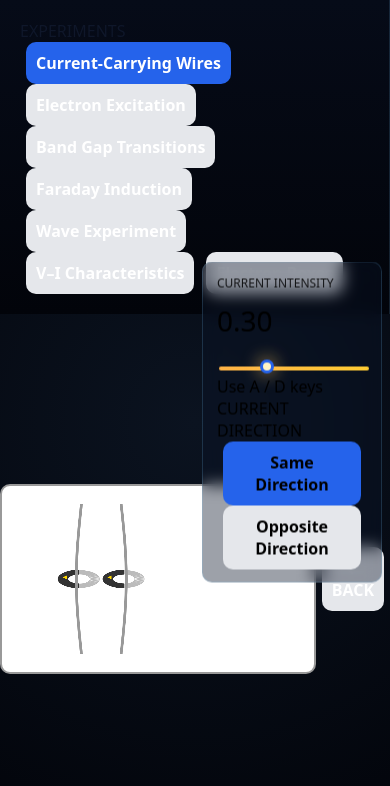
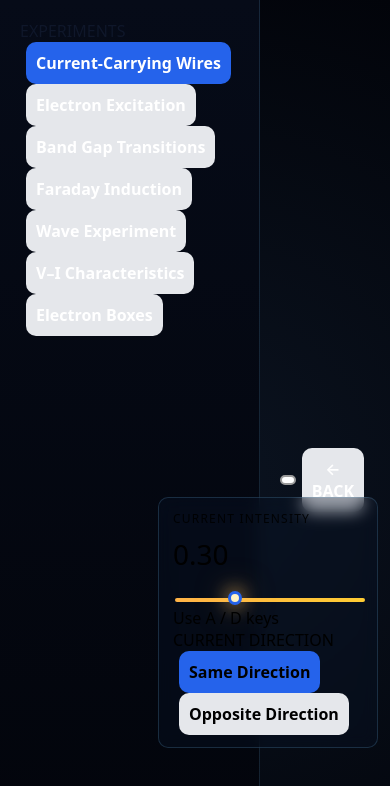
Before and after one commit to Assam157/RadiationLab, a React (Create React App) app: page /em in a window 390 px wide. Shown: the top 786 px of the page. Built offline with nearby package versions, Linux system fonts and the light colour scheme.

Commit message:
Update EMLab.css

```diff
--- a/src/components/EMLab.css
+++ b/src/components/EMLab.css
@@ -1,5 +1,5 @@
 /* ======================================================
-   GLOBAL RESET
+   GLOBAL RESET (SCROLL ENABLED)
    ====================================================== */
 *,
 *::before,
@@ -7,89 +7,136 @@
   box-sizing: border-box;
 }
 
-html, body {
+html {
+  width: 100%;
+  min-height: 100%;
+  overflow-x: hidden;   /* ❌ no horizontal scroll */
+  overflow-y: auto;     /* ✅ vertical scroll allowed */
+}
+
+body {
   margin: 0;
   padding: 0;
   width: 100%;
-  height: 100%;
-  overflow: hidden;
+  min-height: 100vh;
+  overflow-x: hidden;
+  overflow-y: auto;
   font-family: "Segoe UI", system-ui, -apple-system, sans-serif;
   background: #02040a;
   color: #e6f2ff;
 }
 
 /* ======================================================
-   ROOT LAYOUT
-   ====================================================== */
-.lab-root,
-.cinema-root {
-  position: relative;
-  width: 100vw;
-  height: 100svh;
-  display: grid;
-  grid-template-columns: 260px 1fr;
-  overflow: hidden;
-  background: radial-gradient(circle at center, #0b1320, #02040a);
-}
-
-/* ======================================================
-   LEFT PANEL
-   ====================================================== */
-.lab-panel {
-  height: 100%;
-  overflow-y: auto;
-  padding: 20px;
-  background: linear-gradient(#060b18, #02040a);
-  border-right: 1px solid rgba(120, 200, 255, 0.15);
-}
-
-/* ======================================================
-   SCROLLABLE CANVAS AREA
-   ====================================================== */
-.lab-canvas-wrap {
-  position: relative;
-  width: 100%;
-  height: 100%;
-  overflow-y: auto;          /* 🔥 SCROLL ENABLED */
-  overflow-x: hidden;
-  display: flex;
-  align-items: center;
-  justify-content: center;
-}
-
-/* Prevent body scrolling */
-.lab-canvas-wrap::-webkit-scrollbar {
-  width: 6px;
-}
-.lab-canvas-wrap::-webkit-scrollbar-thumb {
-  background: rgba(120,200,255,0.25);
-  border-radius: 10px;
-}
-
-/* ======================================================
-   CANVAS
+   CANVAS (STABLE, NO JUMP)
    ====================================================== */
 canvas {
   display: block;
   width: 100%;
-  height: auto;
+  height: auto;            /* ✅ allows page scroll */
   max-width: 100%;
   background: transparent;
-  touch-action: none;
 }
 
 /* ======================================================
-   RIGHT-DOCKED ENERGY SLIDER
+   CINEMATIC ROOT
+   ====================================================== */
+.cinema-root {
+  position: relative;
+  width: 100%;
+  min-height: 100vh;       /* ✅ scroll-friendly */
+  background: radial-gradient(circle at center, #0b1320, #02040a);
+  overflow: hidden;
+}
+
+.cinema-root canvas {
+  margin: auto;
+  max-height: 90vh;        /* prevents canvas overflow */
+  box-shadow:
+    0 0 60px rgba(80, 160, 255, 0.18),
+    0 0 140px rgba(0, 60, 140, 0.25);
+}
+
+/* ======================================================
+   CINEMATIC TITLE
+   ====================================================== */
+.cinema-title {
+  position: sticky;        /* scrolls naturally */
+  top: 16px;
+  text-align: center;
+  pointer-events: none;
+  letter-spacing: 2px;
+  text-transform: uppercase;
+  font-size: 28px;
+  color: #e6f2ff;
+  text-shadow:
+    0 0 18px rgba(120, 200, 255, 0.5),
+    0 0 40px rgba(120, 200, 255, 0.25);
+}
+
+.cinema-title span {
+  display: block;
+  margin-top: 6px;
+  font-size: 13px;
+  letter-spacing: 1.4px;
+  color: rgba(180, 220, 255, 0.8);
+}
+
+/* ======================================================
+   TOGGLE BUTTONS (FIXED)
+   ====================================================== */
+.cinema-toggle {
+  position: fixed;
+  bottom: 20px;
+  left: 50%;
+  transform: translateX(-50%);
+  display: flex;
+  gap: 22px;
+  z-index: 25;
+}
+
+/* ======================================================
+   BUTTON STYLING
+   ====================================================== */
+.cinema-btn {
+  background: rgba(30, 60, 110, 0.18);
+  border: 1px solid rgba(120, 200, 255, 0.15);
+  color: rgba(200, 220, 255, 0.65);
+  padding: 12px 26px;
+  font-size: 13px;
+  letter-spacing: 1px;
+  cursor: pointer;
+  backdrop-filter: blur(6px);
+  transition: all 0.25s ease;
+  text-transform: uppercase;
+}
+
+.cinema-btn:hover {
+  background: rgba(60, 120, 200, 0.35);
+  color: #ffffff;
+}
+
+.cinema-btn.active {
+  background: rgba(120, 200, 255, 0.35);
+  color: #ffffff;
+  border-color: rgba(120, 200, 255, 0.8);
+  box-shadow:
+    0 0 18px rgba(120, 200, 255, 0.8),
+    0 0 36px rgba(120, 200, 255, 0.45),
+    inset 0 0 12px rgba(255, 255, 255, 0.2);
+}
+
+/* ======================================================
+   ENERGY PANEL (ALWAYS BOTTOM RIGHT)
    ====================================================== */
 .cinema-energy {
-  position: fixed;          /* 🔒 DOCKED */
-  right: 14px;
-  top: 50%;
-  transform: translateY(-50%);
+  position: fixed;
+  right: 20px;
+  bottom: 88px;
   width: 220px;
-  z-index: 50;
+  max-width: calc(100vw - 32px);
+  z-index: 30;
 
-  background: rgba(10, 20, 40, 0.4);
+  background: rgba(10, 20, 40, 0.35);
   backdrop-filter: blur(8px);
   padding: 12px 14px;
   border-radius: 10px;
@@ -98,57 +145,88 @@ canvas {
 
 .cinema-energy .label {
   font-size: 12px;
+  letter-spacing: 1.2px;
   opacity: 0.85;
 }
 
 .cinema-energy .value {
   font-size: 28px;
-  margin: 10px 0 14px;
+  margin: 8px 0 12px;
+  text-shadow:
+    0 0 14px rgba(255, 200, 100, 0.65),
+    0 0 30px rgba(255, 200, 100, 0.35);
 }
 
+/* ======================================================
+   SLIDER (NO SIDE OVERFLOW)
+   ====================================================== */
 .cinema-energy input[type="range"] {
   appearance: none;
   width: 100%;
   height: 4px;
   background: linear-gradient(to right, #ffb347, #ffcc33);
   border-radius: 999px;
+  outline: none;
 }
 
 .cinema-energy input[type="range"]::-webkit-slider-thumb {
   appearance: none;
   width: 14px;
   height: 14px;
+  margin-top: -5px;
   border-radius: 50%;
   background: #fff3c4;
-  margin-top: -5px;
-  box-shadow: 0 0 18px rgba(255, 200, 100, 0.9);
+  box-shadow:
+    0 0 18px rgba(255, 200, 100, 0.9),
+    0 0 32px rgba(255, 180, 80, 0.6);
+  cursor: pointer;
 }
 
 /* ======================================================
-   MOBILE FIXES
+   LAB ROOT (SCROLLABLE EM LAB)
+   ====================================================== */
+.lab-root {
+  display: grid;
+  grid-template-columns: 260px minmax(0, 1fr);
+  width: 100%;
+  min-height: 100vh;
+  overflow-y: auto;
+  overflow-x: hidden;
+  background: radial-gradient(circle, #0b1320, #02040a);
+}
+
+/* ======================================================
+   LAB PANEL
+   ====================================================== */
+.lab-panel {
+  padding: 20px;
+  background: linear-gradient(#060b18, #02040a);
+  border-right: 1px solid rgba(120, 200, 255, 0.15);
+}
+
+.lab-canvas-wrap {
+  display: flex;
+  align-items: center;
+  justify-content: center;
+  padding: 20px;
+}
+
+/* ======================================================
+   MOBILE SAFE
    ====================================================== */
 @media (max-width: 768px) {
 
-  /* Stack left panel on top */
-  .lab-root,
-  .cinema-root {
-    grid-template-columns: 1fr;
-    grid-template-rows: auto 1fr;
+  .cinema-energy {
+    right: 12px;
+    bottom: 96px;
+    width: min(220px, calc(100vw - 24px));
   }
 
-  .lab-panel {
-    height: auto;
-    max-height: 40svh;
+  .cinema-title {
+    font-size: 22px;
   }
 
-  /* Canvas scroll stays */
-  .lab-canvas-wrap {
-    height: 100%;
-  }
-
-  /* Slider stays right but smaller */
-  .cinema-energy {
-    right: 8px;
-    width: 180px;
+  .cinema-title span {
+    font-size: 11px;
   }
 }
```
